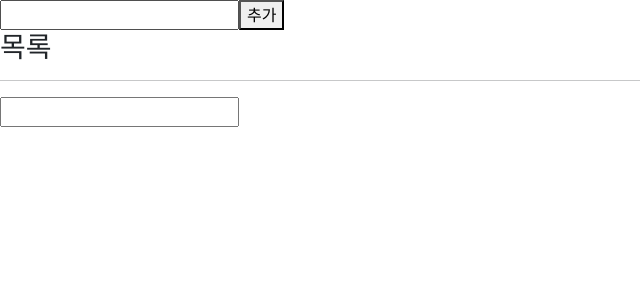
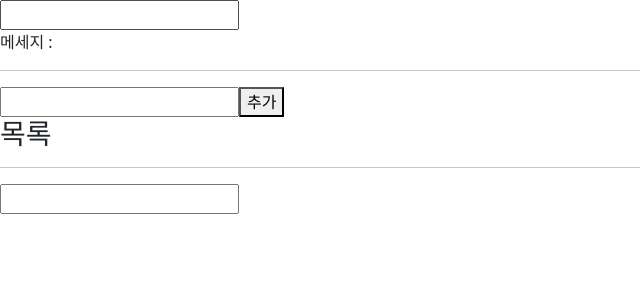
Before and after one commit to sebaek/react-20250630, a React (Vite) app: page / in a window 1280 px wide. Shown: the top 300 px of the page, without its empty margins (0-640 px from the left). Built offline with nearby package versions, Linux system fonts and the light colour scheme.

Commit message:
using context

```diff
--- a/src/App35.jsx
+++ b/src/App35.jsx
@@ -1,4 +1,4 @@
-import React, { useState } from "react";
+import React, { createContext, useContext, useState } from "react";
 
 function ChildComp13({ text }) {
   return (
@@ -84,9 +84,57 @@ function MyComp2() {
   );
 }
 
+function ChildComp33() {
+  // step2. use context
+  const message = useContext(MyComp3Context);
+
+  return <div>메세지 : {message}</div>;
+}
+
+function ChildComp32() {
+  return (
+    <div>
+      <ChildComp33 />
+    </div>
+  );
+}
+
+function ChildComp31() {
+  return (
+    <div>
+      <ChildComp32 />
+    </div>
+  );
+}
+
+// step1. create context
+const MyComp3Context = createContext(null);
+
+function MyComp3() {
+  const [message, setMessage] = useState("");
+
+  return (
+    <div>
+      <input
+        type="text"
+        value={message}
+        onChange={(e) => setMessage(e.target.value)}
+      />
+      {/*// step3. provide context*/}
+      <MyComp3Context value={message}>
+        <ChildComp31 />
+      </MyComp3Context>
+    </div>
+  );
+}
+
 function App35(props) {
   return (
     <div>
+      {/* using context */}
+      <MyComp3 />
+      <hr />
+      {/*prop drilling*/}
       <MyComp2 />
       <hr />
       {/*prop drilling*/}
```
